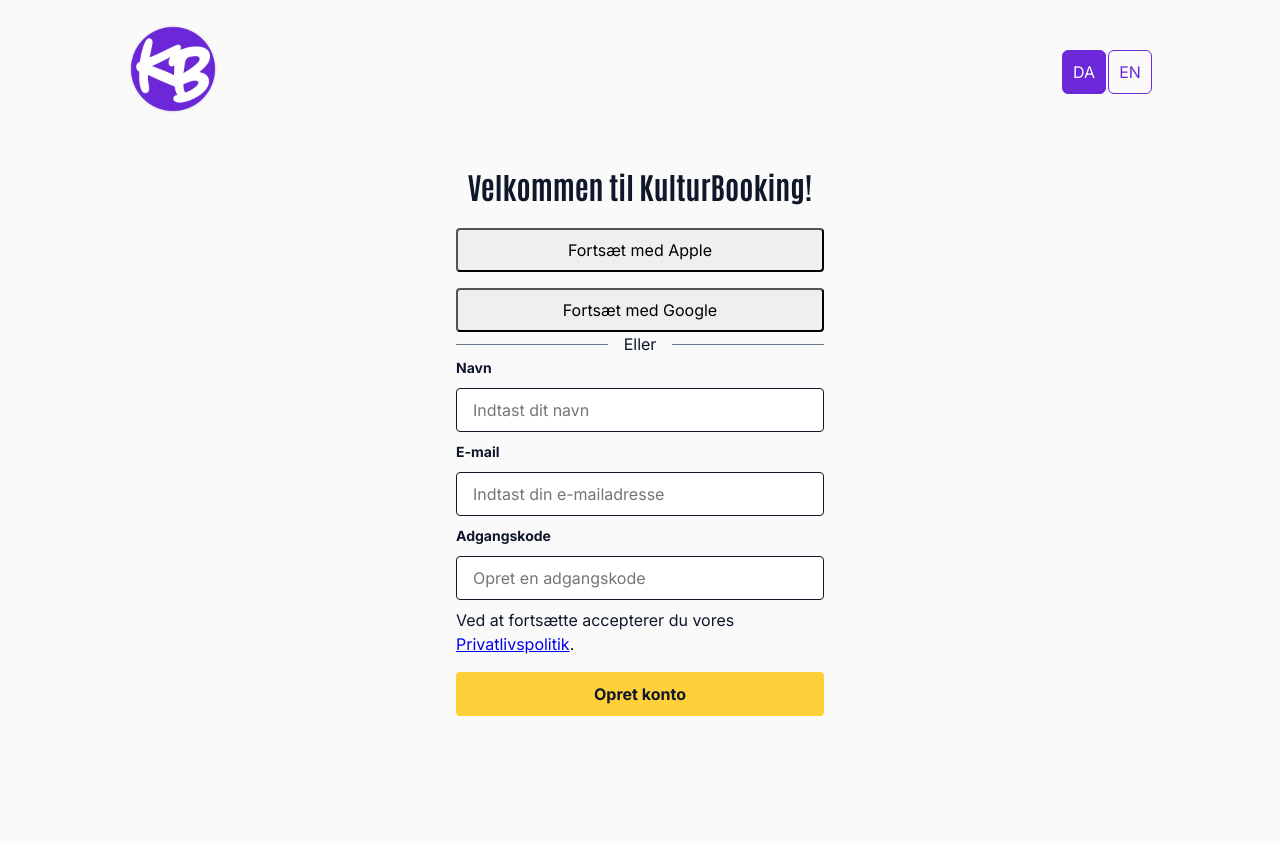
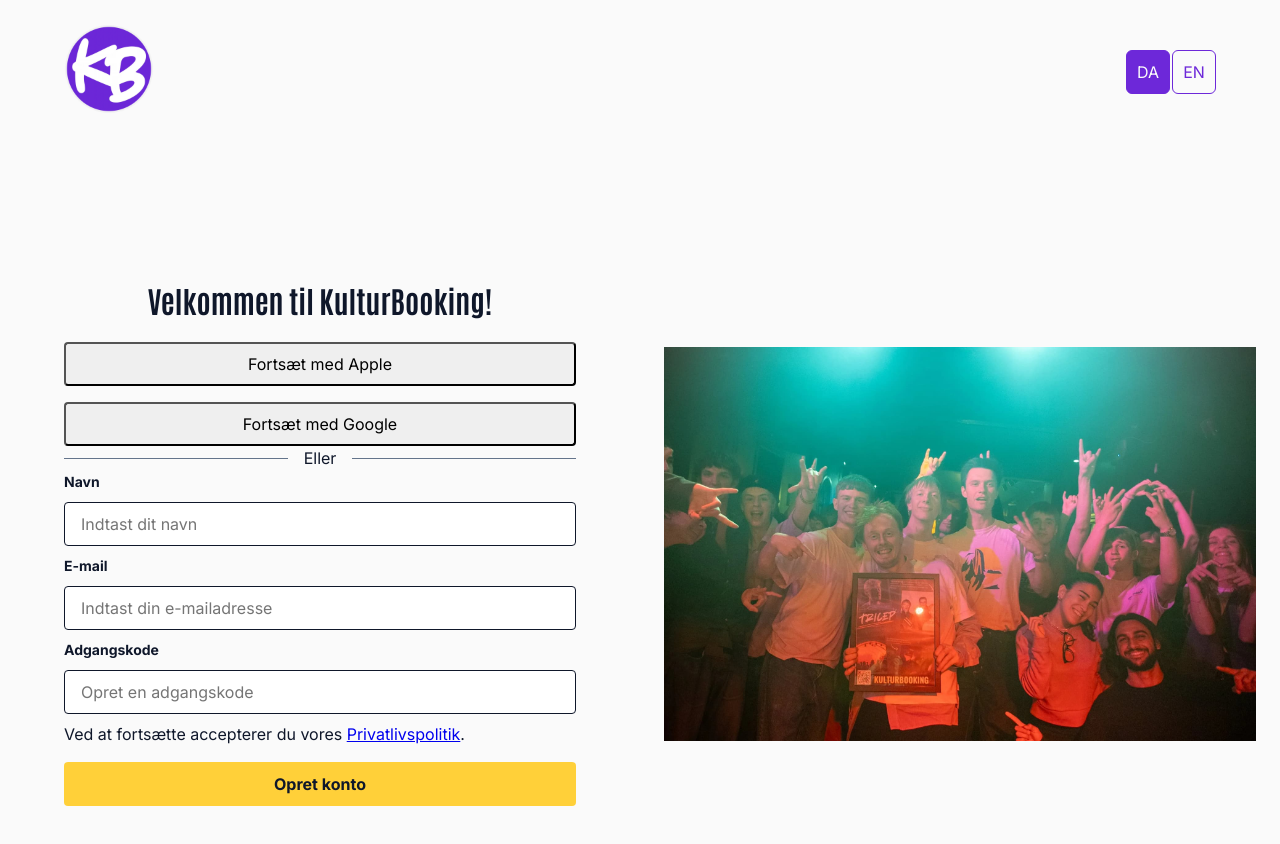
Before and after one commit to svendkj92/3_semester_eksamen_kulturbooking, a Vue app: page /onboarding in a window 1280 px wide. Shown: the top 844 px of the page. Built offline with nearby package versions, Linux system fonts and the light colour scheme; no server answers.

Commit message:
onboarding layour

```diff
--- a/src/layouts/OnboardingLayout.vue
+++ b/src/layouts/OnboardingLayout.vue
@@ -27,6 +27,8 @@ const { t } = useI18n()
 </template>
 
 <style lang="scss" scoped>
+@use "@/assets/variables" as *;
+
 .onboarding-header {
   padding: 1.5rem 10%;
   display: flex;
@@ -38,4 +40,66 @@ const { t } = useI18n()
     height: auto;
   }
 }
+
+@media (min-width: $breakpoint-tablet) {
+  .onboarding-layout {
+    display: grid;
+    grid-template-columns: minmax(0, 1fr) minmax(0, 1fr);
+    min-height: 100vh;
+    align-items: center;
+  }
+
+  .onboarding-header {
+    grid-column: 2;
+    grid-row: 1;
+    position: relative;
+
+    display: flex;
+    flex-direction: column;
+    justify-content: center;
+    align-items: center;
+    padding: $space-5;
+  }
+
+  .onboarding-header img {
+    width: 12rem;
+  }
+
+  .language-switcher {
+    position: absolute;
+    top: $space-4;
+    right: $page-margin-tablet;
+  }
+
+  .onboarding-layout > main {
+    grid-column: 1;
+    grid-row: 1;
+    min-width: 0;
+    align-self: center;
+    min-height: 0;
+  }
+}
+
+@media (min-width: $breakpoint-desktop) {
+  .onboarding-layout {
+    display: block;
+  }
+
+  .onboarding-header {
+    position: static;
+    display: flex;
+    flex-direction: row;
+    justify-content: space-between;
+    align-items: center;
+    padding: $space-4 $page-margin-desktop;
+  }
+
+  .onboarding-header img {
+    width: 90px;
+  }
+
+  .language-switcher {
+    position: static;
+  }
+}
 </style>
--- a/src/views/OnboardingView.vue
+++ b/src/views/OnboardingView.vue
@@ -504,6 +504,11 @@ async function finishOnboarding() {
           </div>
         </div>
     </section>
+
+    <div class="signup-image" aria-hidden="true">
+      <img src="@/assets/img/hero_image.jpg" alt="" />
+    </div>
+
   </div>
 </template>
 
@@ -640,4 +645,52 @@ async function finishOnboarding() {
     0 0 0 ($focus-ring-inner + $focus-ring-outer) $focus-ring-outer-color;
   }
 }
+
+.signup-image {
+  display: none;
+}
+
+@media (min-width: $breakpoint-tablet) {
+  .signup-content {
+    max-width: 100%;
+    min-width: 0;
+    padding: $space-5 $page-margin-tablet $space-6;
+  }
+
+  .signup-page {
+  min-height: 0;
+  }
+}
+
+@media (min-width: $breakpoint-desktop) {
+  .signup-page {
+    display: grid;
+    grid-template-columns: minmax(0, 1fr) minmax(0, 1fr);
+    align-items: center;
+  }
+
+  .signup-content {
+    max-width: 100%;
+    padding: $space-6 $page-margin-desktop;
+  }
+
+  .signup-image {
+    display: flex;
+    justify-content: center;
+    align-items: center;
+    min-width: 0;
+    padding: $space-4;
+  }
+
+  .signup-image img {
+    display: block;
+    width: 100%;
+    height: auto;
+  }
+
+  .signup-page {
+  min-height: 100vh;
+  }
+}
+
 </style>
```
